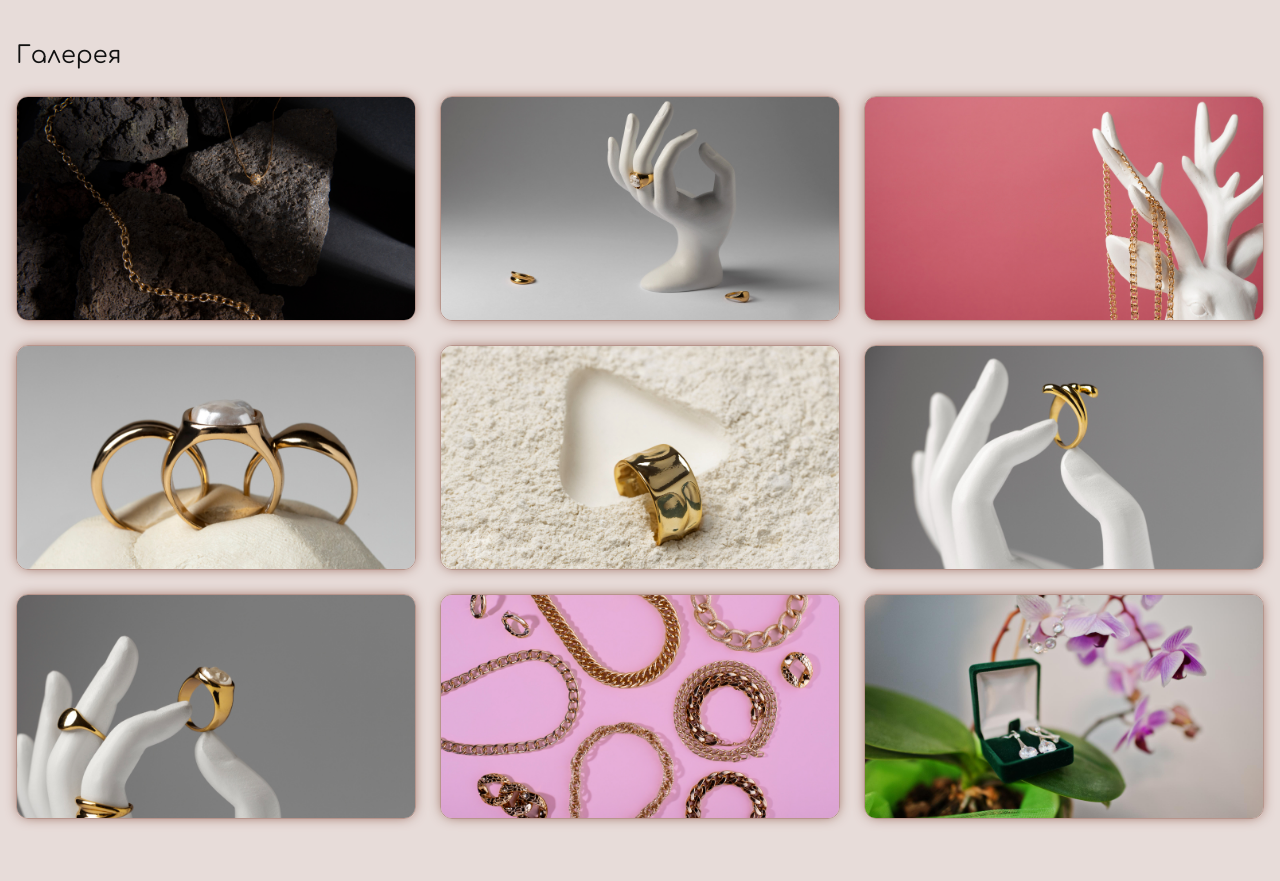
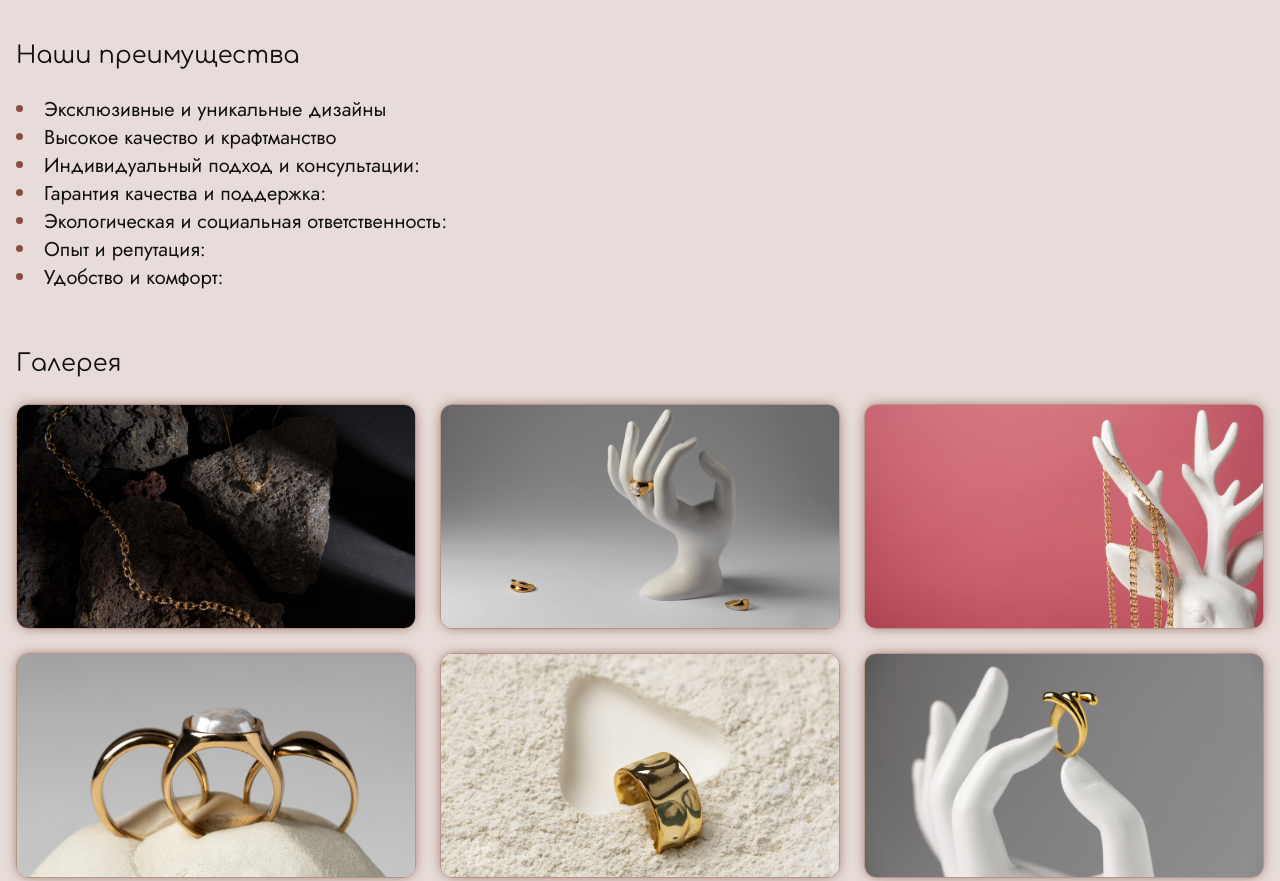
Before and after one commit to fire8327/Beyond, a plain HTML site: page index.html in a window 1280 px wide. Shown: the part 800-1681 px from the top of the page. Before the commit the page ends 1659 px from the top, so only its background shows below. Drawn offline with nearby package versions, Linux system fonts and the light colour scheme.

Commit message:
create advantages

```diff
--- a/index.html
+++ b/index.html
@@ -55,6 +55,18 @@
 
     <main class="flex flex-col gap-14 container mx-auto max-w-[1280px] px-4 py-10">
         <div class="flex flex-col gap-6">
+            <p class="text-2xl font-Comfortaa">Наши преимущества</p>
+            <ul class="list-inside list-disc marker:text-[#885041]">
+                <li>Эксклюзивные и уникальные дизайны</li>
+                <li>Высокое качество и крафтманство</li>
+                <li>Индивидуальный подход и консультации:</li>
+                <li>Гарантия качества и поддержка:</li>
+                <li>Экологическая и социальная ответственность:</li>
+                <li>Опыт и репутация:</li>
+                <li>Удобство и комфорт:</li>
+            </ul>
+        </div>
+        <div class="flex flex-col gap-6">
             <p class="text-2xl font-Comfortaa">Галерея</p>
             <div class="grid grid-cols-1 md:grid-cols-2 xl:grid-cols-3 gap-6">
                 <img src="Assets/Images/gallery/1.jpg" alt="" class="rounded-xl w-full aspect-video object-cover border border-[#885041]/50 shadow-[0px_0px_13px_-3px_#885041]">
```
